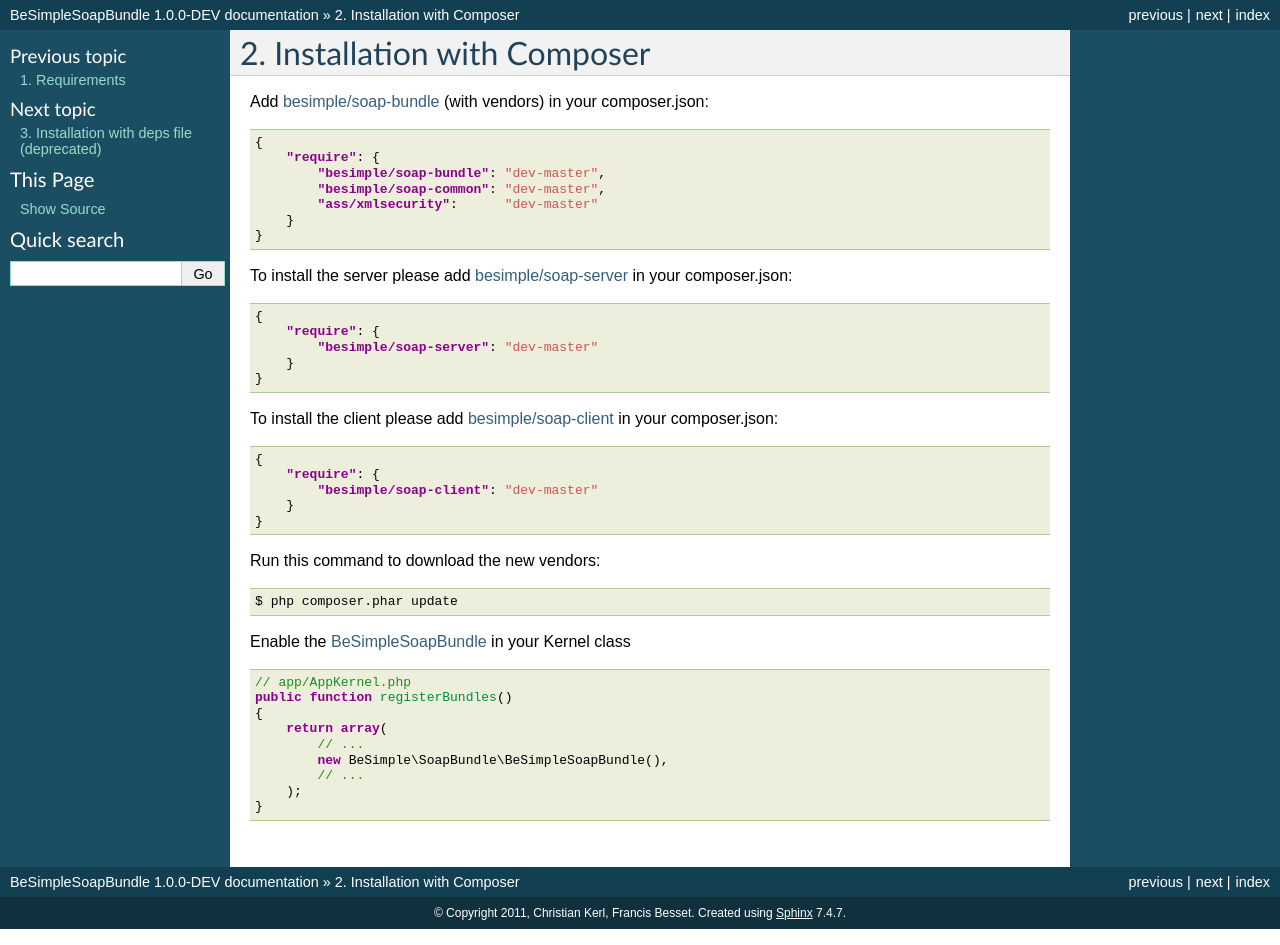
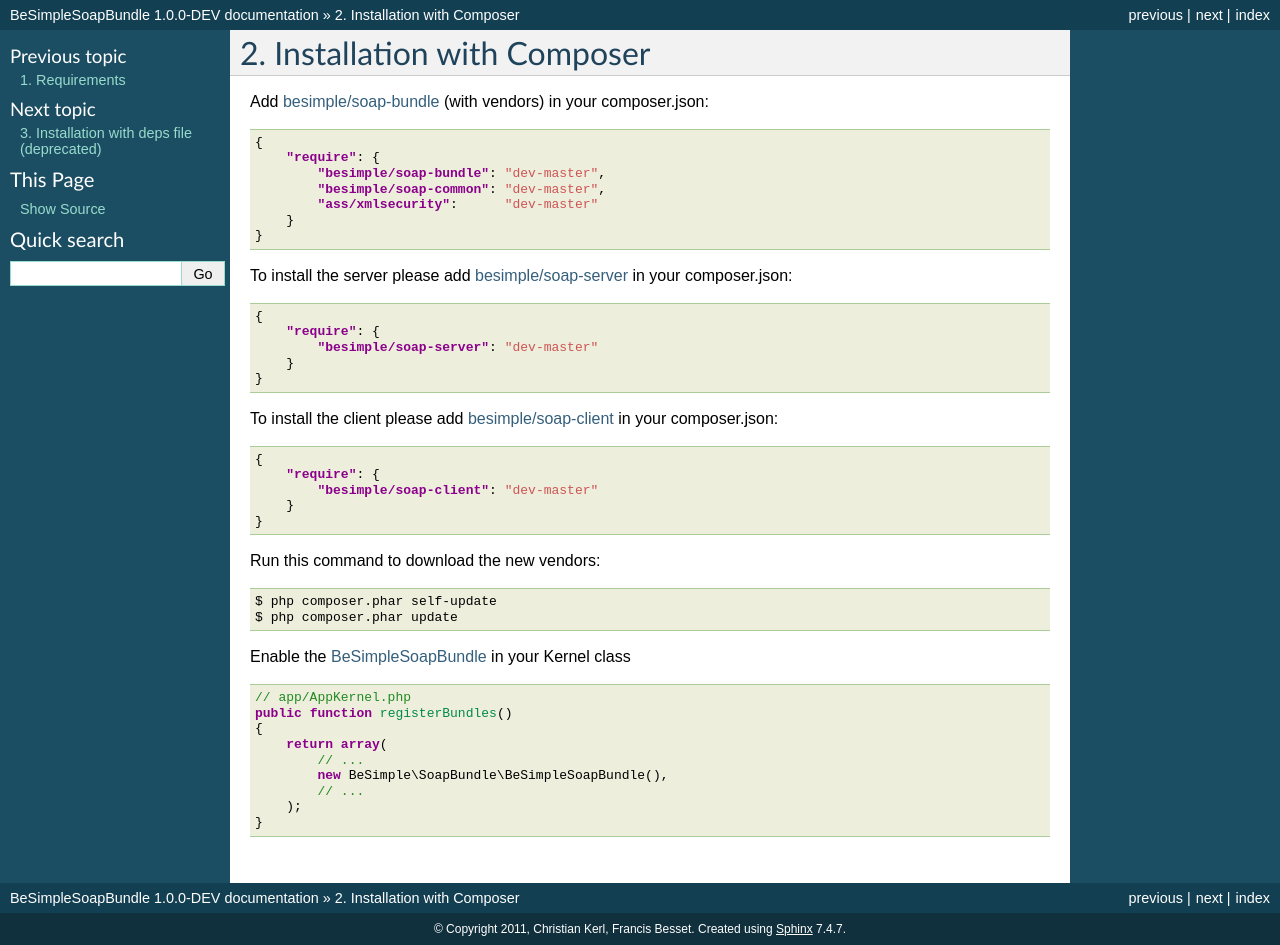
Before and after one commit to BeSimple/BeSimpleSoap, a Sphinx documentation site: the page built from Resources/doc/installation_composer.rst, in a window 1280 px wide. Built offline with Sphinx 7.4.7, drawn with Linux system fonts in a browser that asks for light colours.

Commit message:
Updated installation with composer doc

```diff
--- a/Resources/doc/installation_composer.rst
+++ b/Resources/doc/installation_composer.rst
@@ -37,6 +37,7 @@
 
 .. code-block:: bash
 
+    $ php composer.phar self-update
     $ php composer.phar update
 
 Enable the `BeSimpleSoapBundle <https://github.com/BeSimple/BeSimpleSoapBundle>`_ in your Kernel class
```
